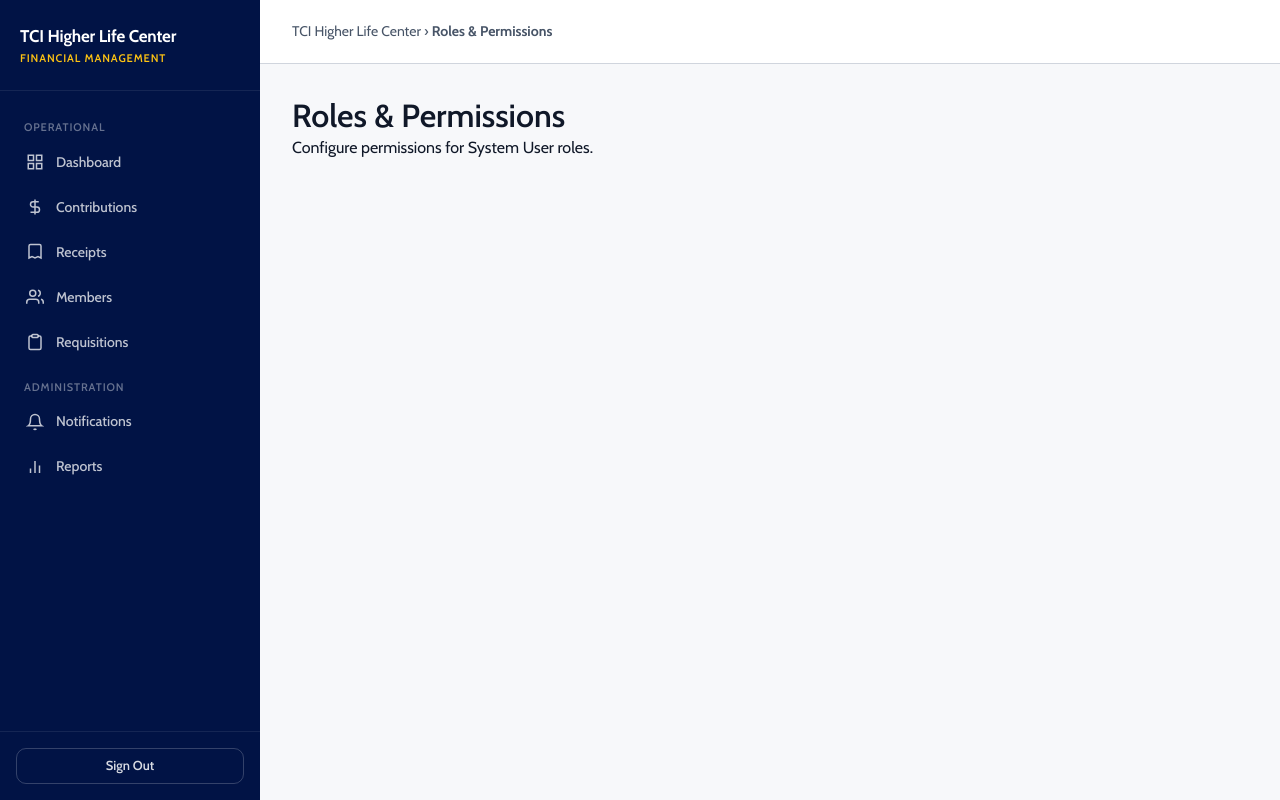
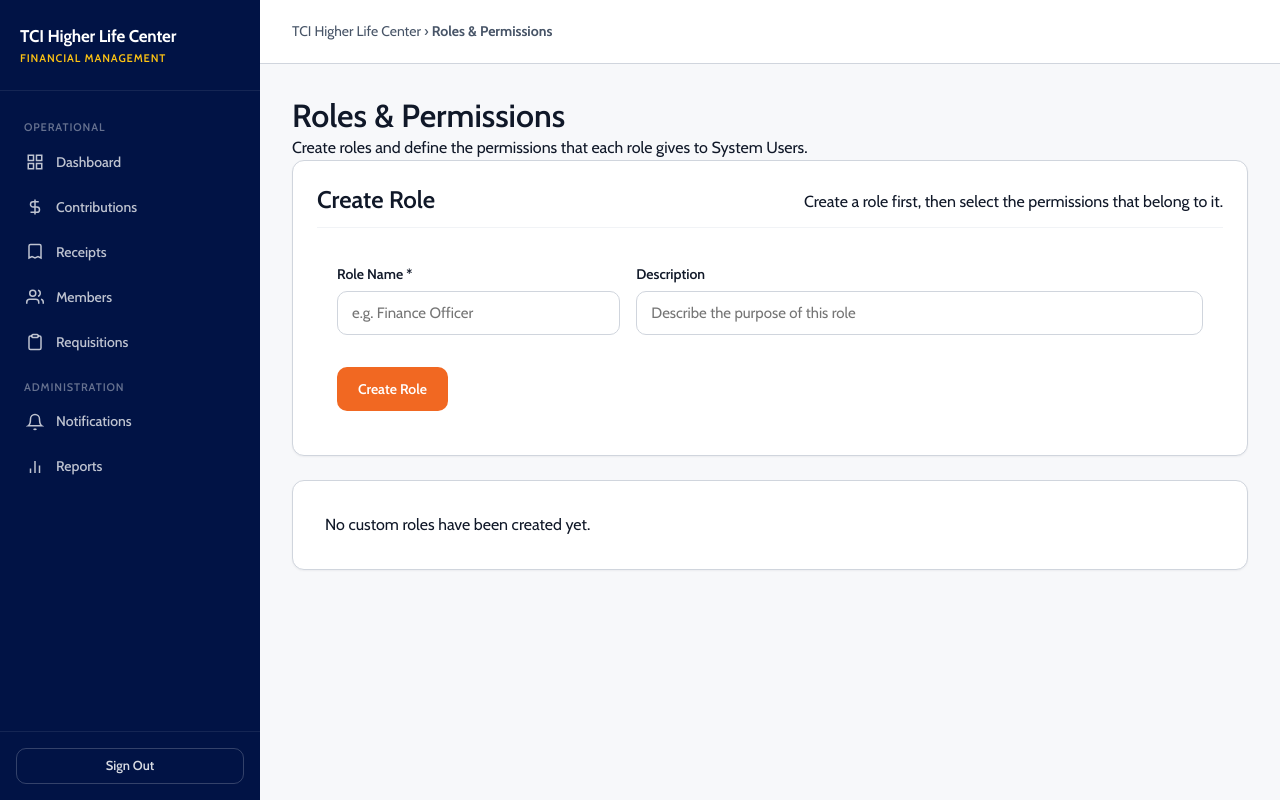
Before and after one commit to nEcSiT/tci_receipt, a Django app: template templates/accounts/role_list.html in a window 1280 px wide. Run offline with Django 5.2, Linux system fonts and the light colour scheme; the template is opened without the code that fills it, so the values that code supplies are empty; some libraries are stand-ins or nearby versions.

Commit message:
feat: add administrator role creation UI

```diff
--- a/templates/accounts/role_list.html
+++ b/templates/accounts/role_list.html
@@ -5,8 +5,31 @@
 <div class="page-header">
   <div>
     <h1>Roles & Permissions</h1>
-    <p class="text-muted">Configure permissions for System User roles.</p>
+    <p class="text-muted">Create roles and define the permissions that each role gives to System Users.</p>
   </div>
+</div>
+
+<div class="card" style="margin-bottom: 24px;">
+  <div class="card-header">
+    <h2 style="margin:0;">Create Role</h2>
+    <p class="text-muted" style="margin:4px 0 0;">Create a role first, then select the permissions that belong to it.</p>
+  </div>
+  <form method="post" action="{% url 'accounts:role_list' %}" style="padding:20px;">
+    {% csrf_token %}
+    <div style="display:grid;grid-template-columns:1fr 2fr;gap:16px;">
+      <div class="form-group">
+        <label class="form-label" for="id_role_name">Role Name *</label>
+        <input type="text" id="id_role_name" name="name" class="form-control" placeholder="e.g. Finance Officer" required>
+      </div>
+      <div class="form-group">
+        <label class="form-label" for="id_role_description">Description</label>
+        <input type="text" id="id_role_description" name="description" class="form-control" placeholder="Describe the purpose of this role">
+      </div>
+    </div>
+    <div style="margin-top:16px;">
+      <button class="btn btn-primary" type="submit">Create Role</button>
+    </div>
+  </form>
 </div>
 
 {% for role in roles %}
@@ -14,16 +37,13 @@
   <div class="card-header" style="display:flex;justify-content:space-between;align-items:center;">
     <div>
       <h2 style="margin:0;">{{ role.name }}</h2>
-      <p class="text-muted" style="margin:4px 0 0;">{{ role.description }}</p>
+      <p class="text-muted" style="margin:4px 0 0;">{{ role.description|default:"No description provided." }}</p>
     </div>
-    {% if role.name == "System Administrator" %}
-      <span class="badge badge-warning">Protected</span>
-    {% endif %}
+    <span class="badge badge-neutral">Custom Role</span>
   </div>
 
-  {% if role.name == "System Administrator" %}
-    <div class="alert alert-info">System Administrator permissions are implicit and cannot be modified here.</div>
-  {% else %}
+  <div style="padding:20px;">
+    <p style="margin-top:0;"><strong>Permissions for this role</strong></p>
     <form method="post" action="{% url 'accounts:role_permission_update' role_id=role.id %}">
       {% csrf_token %}
       <div style="display:grid;grid-template-columns:repeat(auto-fit,minmax(260px,1fr));gap:10px;">
@@ -31,7 +51,7 @@
         <label class="form-check" style="display:flex;gap:10px;align-items:flex-start;padding:10px;border:1px solid var(--border-color);border-radius:8px;">
           <input type="checkbox" name="permissions" value="{{ permission.code }}"
             {% if permission.code in role.assigned_permission_codes %}checked{% endif %}>
-          <span><strong>{{ permission.name }}</strong><br><small>{{ permission.code }}</small></span>
+          <span><strong>{{ permission.name }}</strong><br><small>{{ permission.description|default:permission.code }}</small></span>
         </label>
         {% endfor %}
       </div>
@@ -39,7 +59,11 @@
         <button class="btn btn-primary" type="submit">Save Permissions</button>
       </div>
     </form>
-  {% endif %}
+  </div>
+</div>
+{% empty %}
+<div class="card" style="padding:32px;">
+  <p style="margin:0;">No custom roles have been created yet.</p>
 </div>
 {% endfor %}
 {% endblock %}
```
